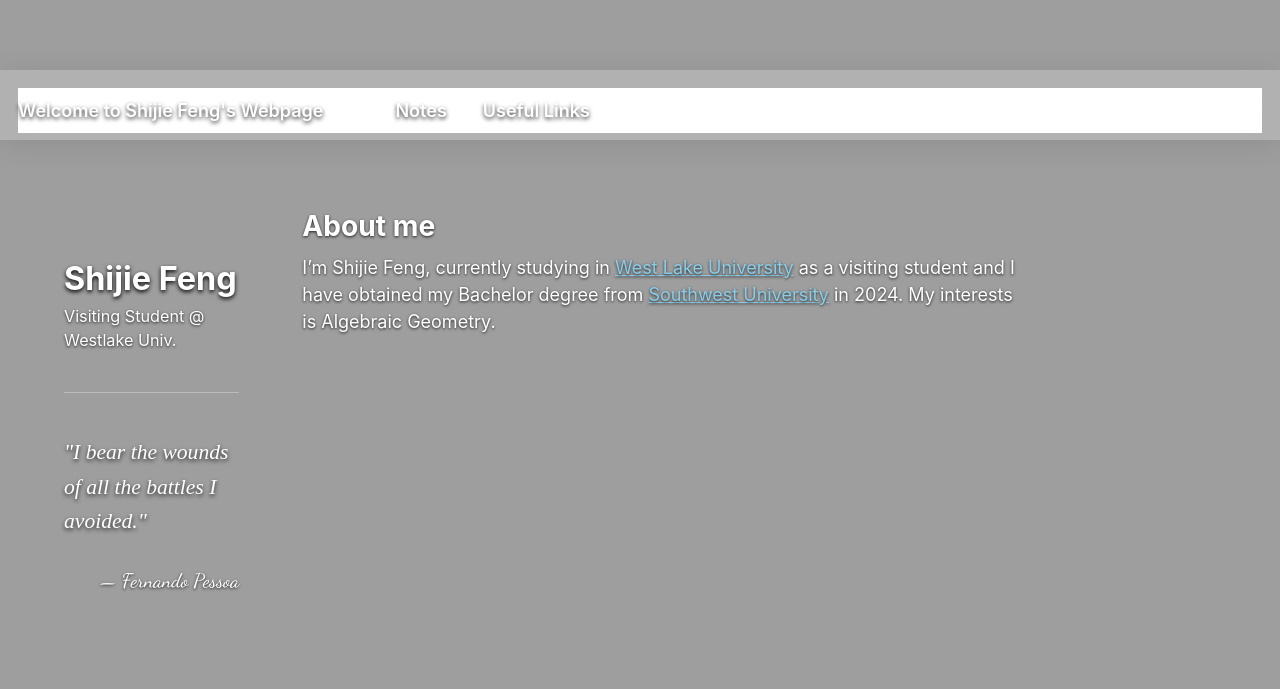
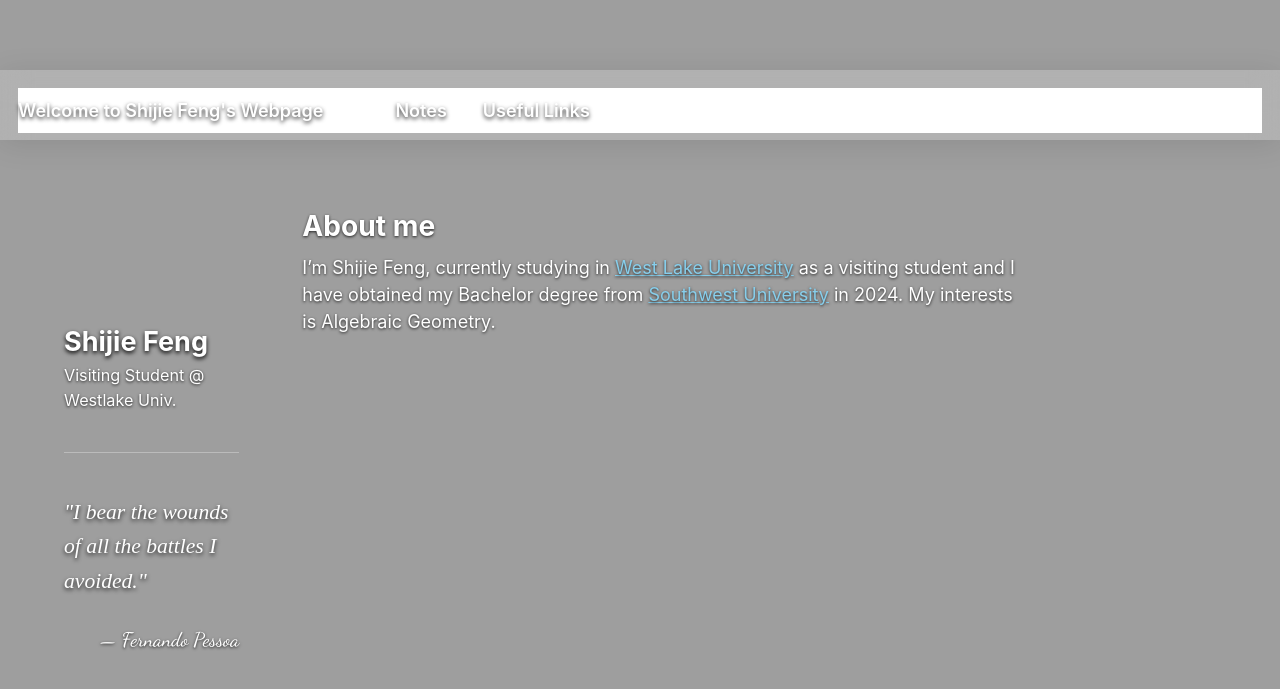
Before and after one commit to SHJFeng/SHJFeng.github.io, a Jekyll site: the page built from _pages/about.md, in a window 1280 px wide and 900 px high. Shown: the top 689 px of the window. Built offline with Jekyll 4.4.1, drawn with Linux system fonts in a browser that asks for light colours; some web fonts are replaced.

Commit message:
解决顶部,修改原来3.sidebar那栏

```diff
--- a/assets/css/main.scss
+++ b/assets/css/main.scss
@@ -130,25 +130,31 @@ body {
     text-decoration: underline;
 }
 
-/* --- 3. 侧边栏位置修复 (解决抵住顶部的问题) --- */
-.sidebar.sticky {
-    /* 关键：给它一个 100px 的顶部距离，给导航栏留出空间 */
-    top: 100px !important;
+/* =========================================
+   Sidebar 位置终极修正 (Padding 法)
+   ========================================= */
 
-    /* 层级比导航栏低，防止遮挡导航栏 */
-    z-index: 10;
-
-    /* 移除侧边栏自带的背景框 */
-    background: transparent !important;
+/* 1. 强行给侧边栏内容区上方加 120px 的隐形填充 */
+/* 这会把 "Shijie Feng" 这个名字直接往下挤，避开导航栏 */
+.sidebar__content {
+    padding-top: 120px !important;
+    position: relative; /* 确保定位参照正确 */
 }
 
-/* 侧边栏名字样式 */
+/* 2. 确保侧边栏本身不带背景色，且层级正确 */
+.sidebar {
+    background-color: transparent !important;
+    border: none !important;
+    z-index: 10; /* 必须比 Masthead (999) 小 */
+    margin-top: 0 !important; /* 防止其他的 margin 干扰 */
+}
+
+/* 3. 再次确保名字的样式 */
 .author__name {
+    margin-top: 20px !important; /* 给名字再多加点额外的呼吸空间 */
     color: #fff !important;
     text-shadow: 0 2px 5px rgba(0,0,0,0.9);
-    font-size: 1.8em !important;
 }
-
 /* --- 4. 全局正文文字颜色调整 --- */
 body, h1, h2, h3, h4, h5, h6, p, li, a, .sidebar {
     color: #ffffff !important; /* 强制变白 */
```
